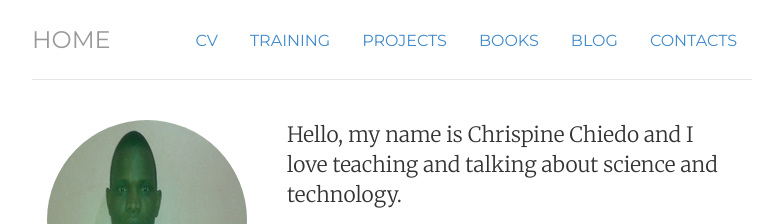
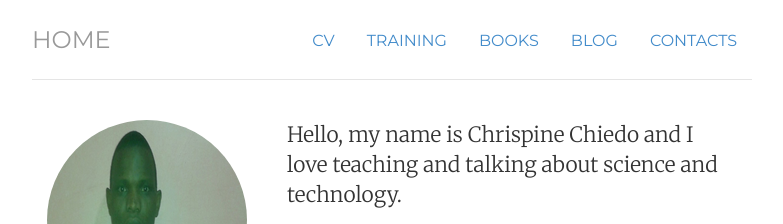
Before and after one commit to theafricanengineer/theafricanengineer.github.io, a Jekyll site: the page built from index.html, in a window 1280 px wide. Shown: the top 224 px of the page, without its empty margins (248-1031 px from the left). Built offline with Jekyll 4.4.1, drawn with Linux system fonts in a browser that asks for light colours.

Commit message:
update '_includes/header.html' and 'blog/index.html' files

```diff
--- a/_includes/header.html
+++ b/_includes/header.html
@@ -2,7 +2,8 @@
 	<ul class="nav nav-pills pull-right">
 		<li class="{{ page.cv }}"><a href="/cv" title="CV">CV</a></li>
 		<li class="{{ page.training }}"><a href="/training" title="Training">Training</a></li>
-		<li class="{{ page.projects }}"><a href="/projects" title="Projects">Projects</a></li>
+		<!--
+		<li class="{{ page.projects }}"><a href="/projects" title="Projects">Projects</a></li> -->
 		<li class="{{ page.books }}"><a href="/books" title="Books">Books</a></li>
 		<li class="{{ page.blog }}"><a href="/blog" title="Blog">Blog</a></li>
 		<li class="{{ page.contact }}"><a href="/contact" title="Contact">Contacts</a></li>
--- a/blog/index.html
+++ b/blog/index.html
@@ -7,6 +7,6 @@
 <div class="blog">
 			<h2>This is where I list all the blog articles that I have written so far.</h2>
 			<p>Coming Soon!</p>
- 			<!--{% include post-list.html %} -->
+ 			{% include post-list.html %}
 
 </div>
```
